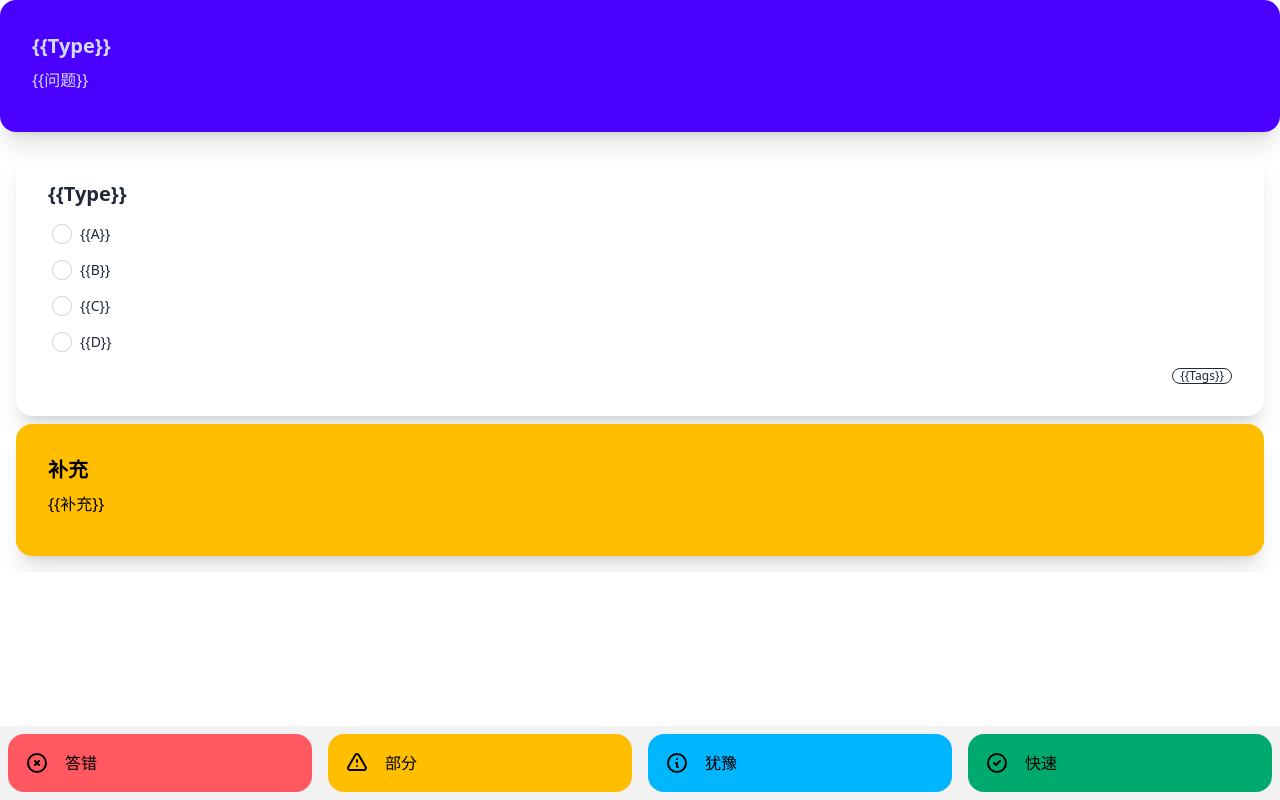
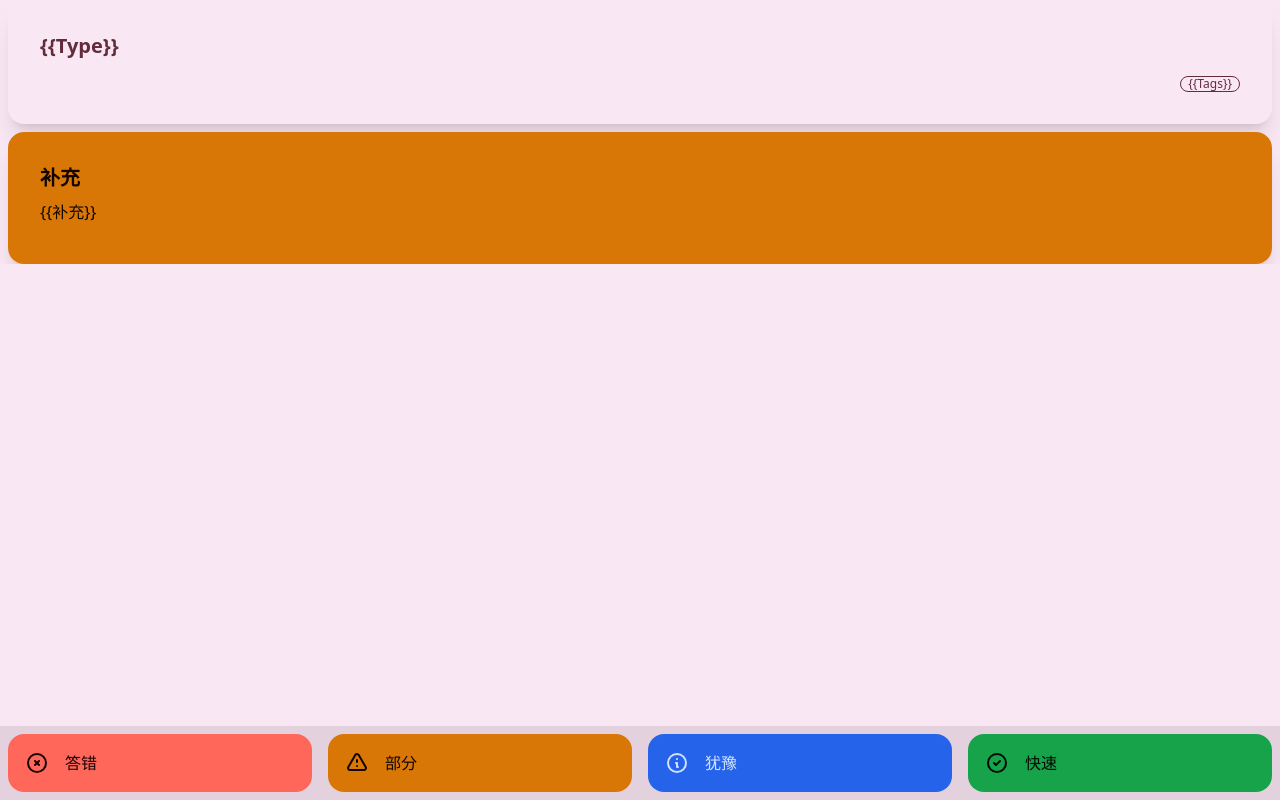
Before and after one commit to zhaorui2000/zr-anki-template, a Preact app: page / in a window 1280 px wide. Built offline with nearby package versions, Linux system fonts and the light colour scheme.

Commit message:
feat: 每次打开随机颜色主题

```diff
--- /dev/null
+++ b/src/App.jsx
@@ -0,0 +1,11 @@
+import RandomThemeButton from "./modules/RandomTheme";
+import Content from "./填空题/reverse";
+
+export default function App() {
+  return (
+    <div className="h-svh w-svw bg-base-100">
+      <RandomThemeButton></RandomThemeButton>
+      <Content></Content>
+    </div>
+  );
+}
--- a/src/hooks/useAnkiText.jsx
+++ b/src/hooks/useAnkiText.jsx
@@ -5,7 +5,10 @@ export default function useAnkiText(value) {
     .filter((item) => !!item);
   let result = <></>;
   arr.map((item, index) => {
-    let itemFormat = item.replaceAll("&lt;", "<").replaceAll("&gt;", ">");
+    let itemFormat = item
+      .replaceAll("&lt;", "<")
+      .replaceAll("&gt;", ">")
+      .replaceAll("&nbsp;", " ");
     // 处理 br
     if (index > 0 && arr.length > 1) {
       result = (
--- a/src/main.jsx
+++ b/src/main.jsx
@@ -1,5 +1,5 @@
 import { render } from "preact";
 import "./index.css";
-import App from "./单选题/reverse";
+import App from "./App";
 
 render(<App />, document.getElementById("app"));
--- /dev/null
+++ b/src/modules/RandomTheme.jsx
@@ -0,0 +1,45 @@
+import { useEffect } from "preact/hooks";
+import getRandomInt from "../utils/getRandomInt";
+export default function RandomTheme() {
+  useEffect(() => {
+    changeRandomNum();
+  }, []);
+  const changeRandomNum = function () {
+    const randomNum = getRandomInt(0, themeArray.length - 1);
+    document.documentElement.dataset.theme = themeArray[randomNum];
+  };
+  const themeArray = [
+    "light",
+    "dark",
+    "cupcake",
+    "bumblebee",
+    "emerald",
+    "corporate",
+    "synthwave",
+    "retro",
+    "cyberpunk",
+    "valentine",
+    "halloween",
+    "garden",
+    "forest",
+    "aqua",
+    "lofi",
+    "pastel",
+    "fantasy",
+    "wireframe",
+    "black",
+    "luxury",
+    "dracula",
+    "cmyk",
+    "autumn",
+    "business",
+    "acid",
+    "lemonade",
+    "night",
+    "coffee",
+    "winter",
+    "dim",
+    "nord",
+    "sunset",
+  ];
+}
--- /dev/null
+++ b/src/utils/getRandomInt.js
@@ -0,0 +1,8 @@
+export default function getRandomInt(min, max) {
+  if (min > max) {
+    return getRandomInt(max, min);
+  }
+  const minCeiled = Math.ceil(min);
+  const maxFloored = Math.floor(max);
+  return Math.floor(Math.random() * (maxFloored - minCeiled) + minCeiled); // 不包含最大值，包含最小值
+}
--- a/tailwind.config.js
+++ b/tailwind.config.js
@@ -5,5 +5,41 @@ export default {
   theme: {
     extend: {},
   },
+  daisyui: {
+    themes: [
+      "light",
+      "dark",
+      "cupcake",
+      "bumblebee",
+      "emerald",
+      "corporate",
+      "synthwave",
+      "retro",
+      "cyberpunk",
+      "valentine",
+      "halloween",
+      "garden",
+      "forest",
+      "aqua",
+      "lofi",
+      "pastel",
+      "fantasy",
+      "wireframe",
+      "black",
+      "luxury",
+      "dracula",
+      "cmyk",
+      "autumn",
+      "business",
+      "acid",
+      "lemonade",
+      "night",
+      "coffee",
+      "winter",
+      "dim",
+      "nord",
+      "sunset",
+    ],
+  },
   plugins: [daisyui],
 };
```
